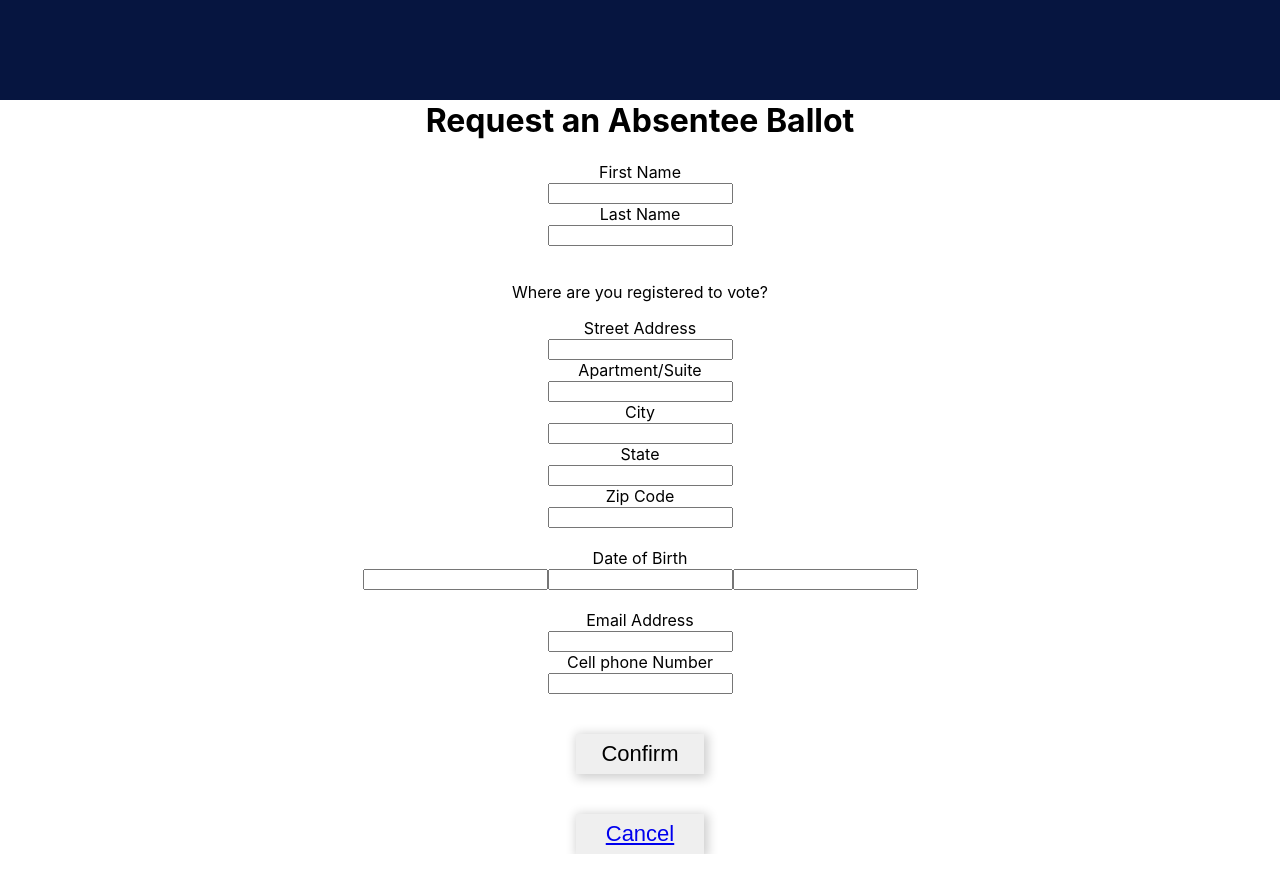
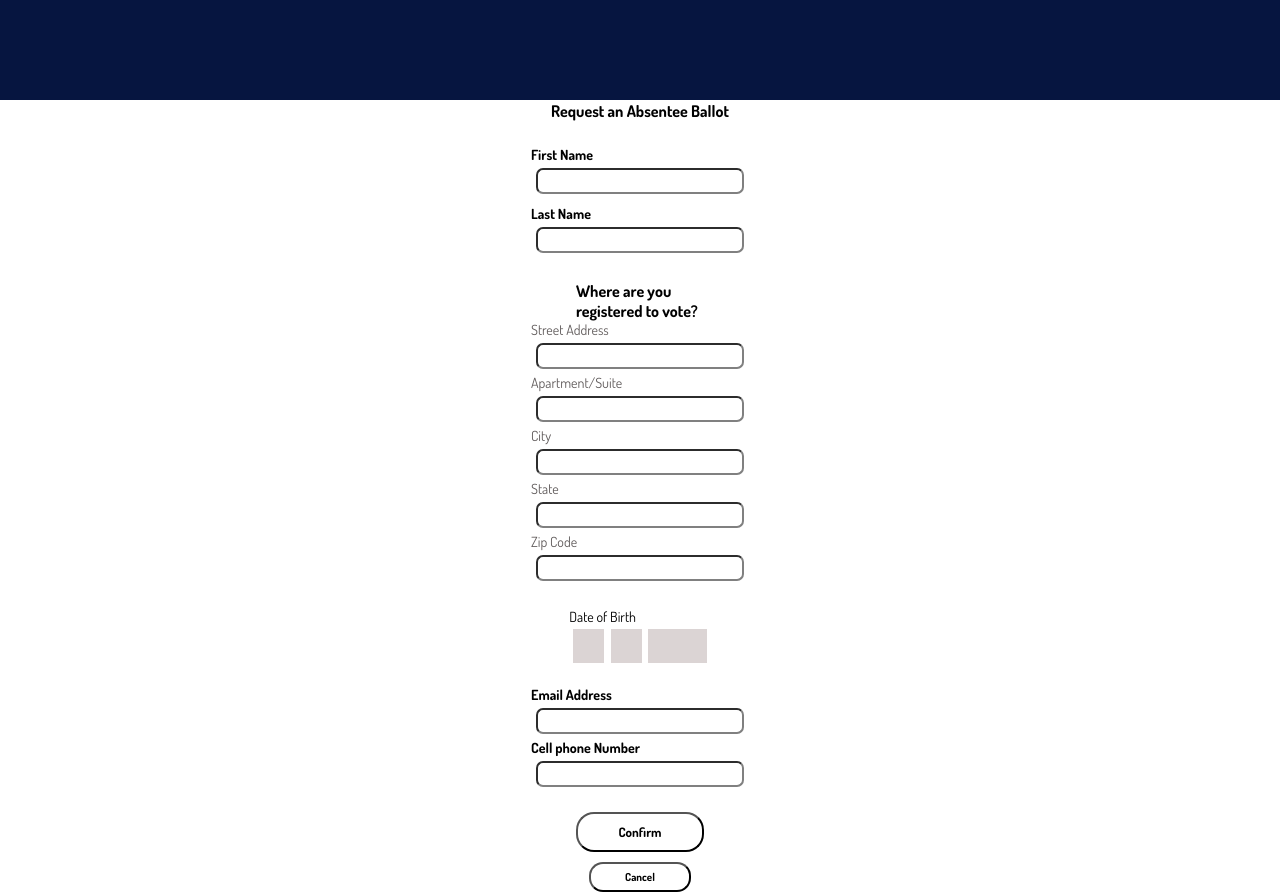
Before and after one commit to ccano2011/election-app, a React (Create React App) app in the folder client/: page /request-ballot in a window 1280 px wide. Before the commit the page ends 854 px from the top, so only its background shows below. Built offline with nearby package versions, Linux system fonts and the light colour scheme.

Commit message:
request css styling

```diff
--- a/client/src/App.css
+++ b/client/src/App.css
@@ -1,3 +1,7 @@
 .App {
   text-align: center;
+
 }
+*{
+  font-family: 'Dosis', sans-serif;
+}
--- a/client/src/screens/requestballot/RequestBallotScreen.css
+++ b/client/src/screens/requestballot/RequestBallotScreen.css
@@ -1,16 +1,95 @@
+@import url('https://fonts.googleapis.com/css2?family=Dosis:wght@200;300;400;500;600;700;800&display=swap');
+
+.ballotRequest{
+  font-family: 'Dosis', sans-serif;
+}
+.ballot-header{
+  padding-top: 80px;
+}
 .ballot-form{
   display: flex;
   flex-direction: column;
+  text-align: left;
+  align-items: center;
+
+}
+input{
+  border-radius: 7px;
+  border-color: grey;
+  margin: 5px;
+  width: 200px;
+  height: 20px;
+}
+label{
+  font-size: 14px;
+}
+.street, .apt, .cit, .stat, .zip {
+  color: rgb(97, 92, 92);
 }
 
-.confirm-button, .cancel-button{
-  font-size: 22px;
-  font-family: Arial, Helvetica, sans-serif;
+.reg-question{
+  display: flex;
+  flex-wrap: wrap;
+  font-weight: bold;
+  width: 10%;
+  text-align: match-parent;
+  margin: 0 auto;
+}
+
+.dob{
+  text-align: match-parent;
+}
+.day, .month{
+  border-radius: 0px;
+  background-color: rgb(219, 212, 212);
+  border: none;
+  padding: 2px;
+  margin: 3.4px;
+  height: 30px;
+  width: 27px;
+}
+.year{
+  border-radius: 0px;
+  background-color: rgb(219, 212, 212);
+  border: none;
+  padding: 2px;
+  margin: 3.4px;
+  height: 30px;
+  width: 55px;
+}
+.first, .last{
+  font-weight: bolder;
+  padding: 3px;
+}
+
+.confirm-button{
+  font-size: 13px;
   height: 40px;
-  margin-top: 40px;
-  border: none;
-  box-shadow: 2px 2px 10px 2px #cecece;
+  margin-top: 20px;
   cursor: pointer;
   width: 10%;
   align-self: center;
+  border-radius: 18px;
+  font-weight: bold;
+  background-color: white;
+
 }
+button:hover{
+  background-color:#D6DDF3;
+}
+.em, .cellPhone{
+  font-weight: bold;
+}
+.cancel-button{
+  font-size: 11px;
+  height: 30px;
+  margin-top: 10px;
+  width: 8%;
+  border-radius: 14px;
+  font-weight: bold;
+  background-color: white;
+}
+.cancel-button a{
+  text-decoration: none;
+  color: black;
+}
--- a/client/src/screens/requestballot/RequestBallotScreen.jsx
+++ b/client/src/screens/requestballot/RequestBallotScreen.jsx
@@ -38,15 +38,15 @@ const RequestBallotScreen = () => {
   }
 
   return (
-    <div>
+    <div className = "ballotRequest">
       <Nav />
-      <br/><br/><br/><br/>
+
       <div className= "ballot-header">
-        <h1>Request an Absentee Ballot</h1>
+        <h4>Request an Absentee Ballot</h4>
       </div>
       <div className = "ballot-container">
       <form className="ballot-form" onSubmit = {handleSubmit}>
-          <label>
+          <label className="first">
 
                 First Name <br/>
                 <input
@@ -56,9 +56,9 @@ const RequestBallotScreen = () => {
                     required
                     onChange={handleChange}
                  />
-        </label>
+          </label>
+          <label className="last">
               Last Name <br/>
-                <label>
                 <input
                     className="lastName"
                     value={ballot.lastName}
@@ -68,8 +68,8 @@ const RequestBallotScreen = () => {
           />
           </label>
           <br/>
-        <p className = "reg-question">Where are you registered to vote?</p>
-        <label>
+        <h4 className = "reg-question">Where are you registered to vote?</h4>
+        <label className = "street">
           Street Address <br/>
                 <input
                     className="address"
@@ -79,7 +79,7 @@ const RequestBallotScreen = () => {
                     onChange={handleChange}
           />
         </label>
-        <label>
+        <label className = "apt">
           Apartment/Suite <br/>
                 <input
                     className="aptSuite"
@@ -88,7 +88,7 @@ const RequestBallotScreen = () => {
                     onChange={handleChange}
           />
         </label>
-        <label>
+        <label className = "cit">
           City <br/>
                 <input
                     className="city"
@@ -98,7 +98,7 @@ const RequestBallotScreen = () => {
                     onChange={handleChange}
           />
         </label>
-        <label>
+        <label className = "stat">
           State <br/>
                 <input
                     className="state"
@@ -108,7 +108,7 @@ const RequestBallotScreen = () => {
                     onChange={handleChange}
           />
         </label>
-        <label>
+        <label className = "zip">
           Zip Code <br/>
                 <input
                     className="zipCode"
@@ -117,7 +117,8 @@ const RequestBallotScreen = () => {
                     required
                     onChange={handleChange}
           />
-        </label> <br/>
+          </label> <br />
+          <div className = "dob">
           <label>
             Date of Birth <br/>
              <input
@@ -138,9 +139,10 @@ const RequestBallotScreen = () => {
               name="year"
               onChange = {handleChange}
             />
-        </label>
+            </label>
+            </div>
           <br/>
-        <label>
+        <label className = 'em'>
           Email Address <br/>
                 <input
                     className="email"
@@ -149,7 +151,7 @@ const RequestBallotScreen = () => {
                     onChange={handleChange}
           />
         </label>
-        <label>
+        <label className = "cellPhone">
           Cell phone Number <br/>
                 <input
                     className="cell"
```
